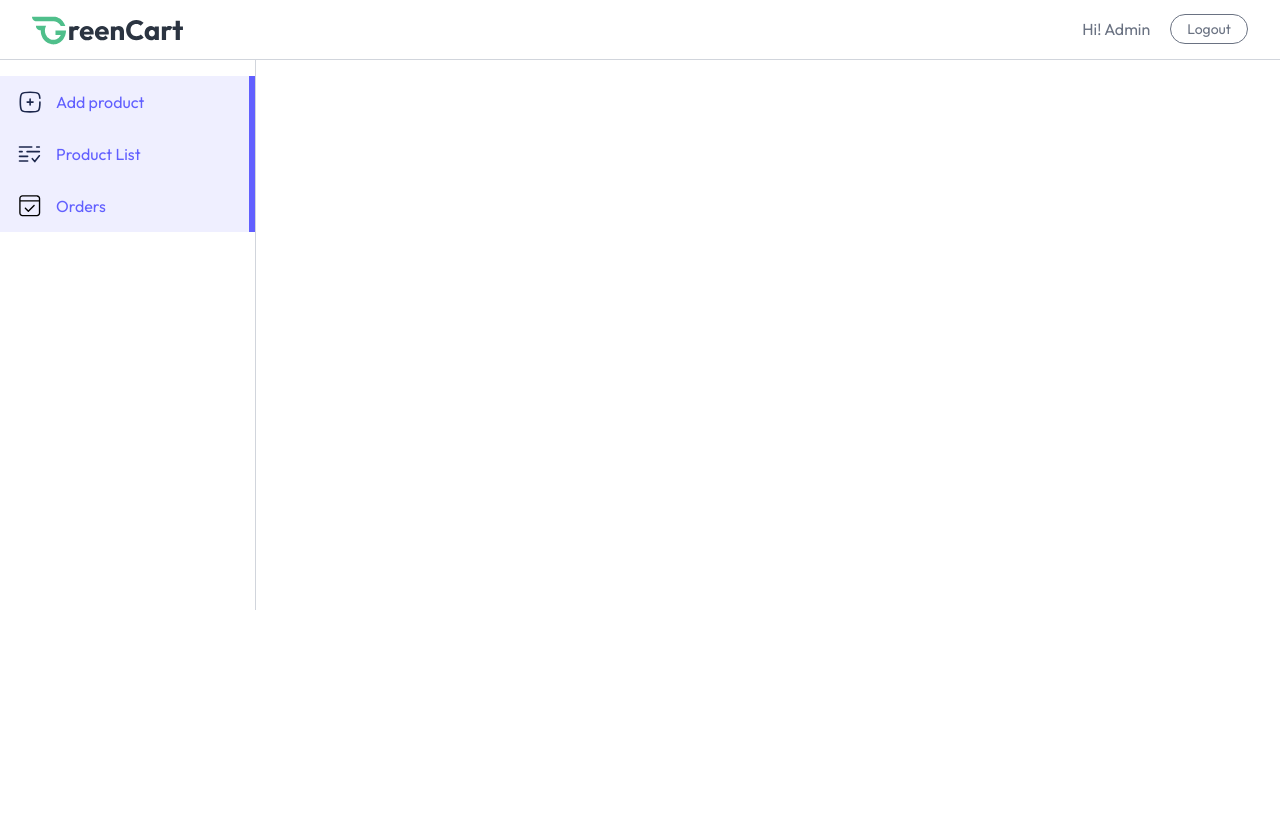
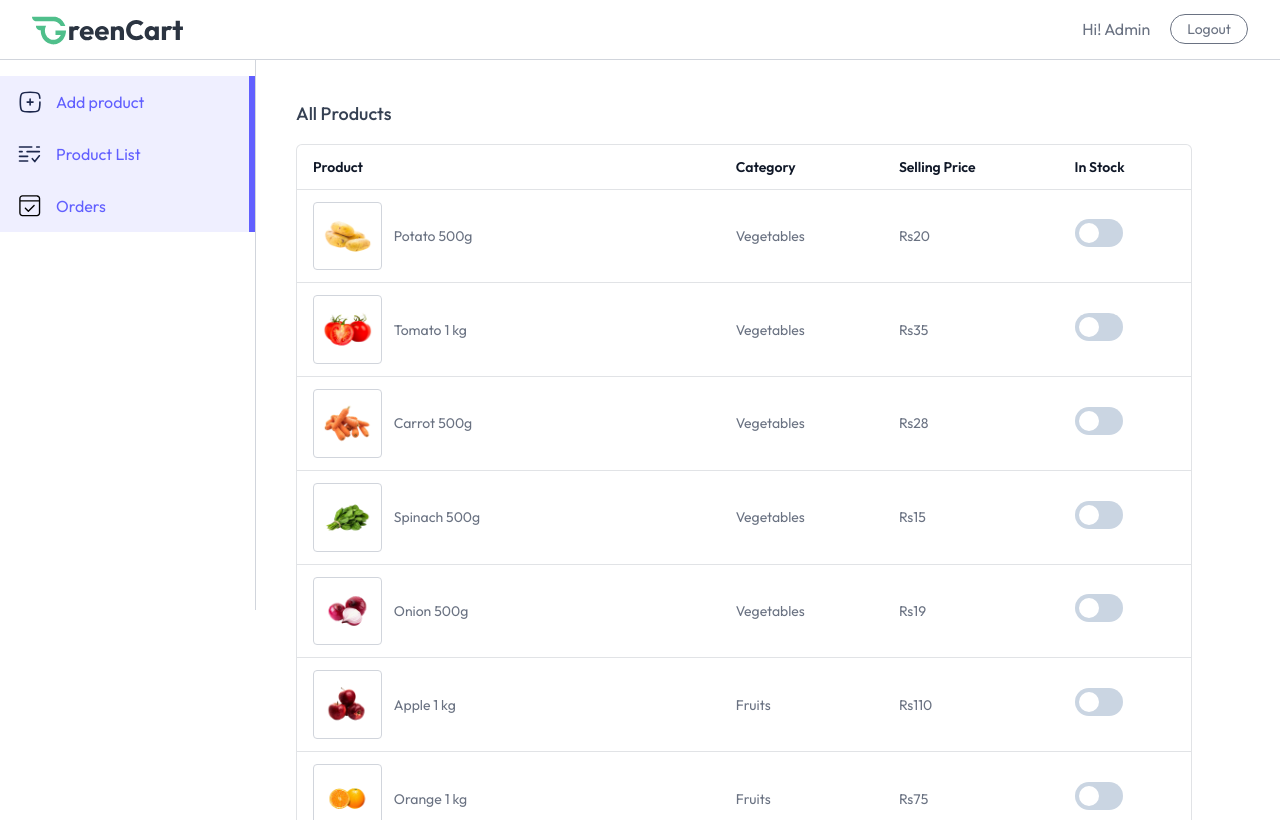
Before and after one commit to pankajgupta96/Greencart, a React (Vite) app in the folder frontend/: page /seller/product-list in a window 1280 px wide. Both pictures are taken after typing "name@example.com", "Sample123" into the empty fields and a click on the button "Login". Built offline with nearby package versions, Linux system fonts and the light colour scheme.

Commit message:
ProductList is completed

```diff
--- a/frontend/src/pages/Seller/ProductList.jsx
+++ b/frontend/src/pages/Seller/ProductList.jsx
@@ -1,11 +1,50 @@
 import React from 'react'
+import { useAppContext } from '../../context/AppContext';
 
 const ProductList = () => {
-  return (
-    <div>
 
-    </div>
-  )
-}
+  const {products,currency} = useAppContext();
+
+    return (
+        <div className="no-scrollbar flex-1 h-[95vh] overflow-y-scroll flex flex-col justify-between ">
+            <div className="w-full md:p-10 p-4">
+                <h2 className="pb-4 text-lg font-medium">All Products</h2>
+                <div className="flex flex-col items-center max-w-4xl w-full overflow-hidden rounded-md bg-white border border-gray-500/20">
+                    <table className="md:table-auto table-fixed w-full overflow-hidden">
+                        <thead className="text-gray-900 text-sm text-left">
+                            <tr>
+                                <th className="px-4 py-3 font-semibold truncate">Product</th>
+                                <th className="px-4 py-3 font-semibold truncate">Category</th>
+                                <th className="px-4 py-3 font-semibold truncate hidden md:block">Selling Price</th>
+                                <th className="px-4 py-3 font-semibold truncate">In Stock</th>
+                            </tr>
+                        </thead>
+                        <tbody className="text-sm text-gray-500">
+                            {products.map((product) => (
+                                <tr key={product._id} className="border-t border-gray-500/20">
+                                    <td className="md:px-4 pl-2 md:pl-4 py-3 flex items-center space-x-3 truncate">
+                                        <div className="border border-gray-300 rounded p-2">
+                                            <img src={product.image[0]} alt="Product" className="w-16" />
+                                        </div>
+                                        <span className="truncate max-sm:hidden w-full">{product.name}</span>
+                                    </td>
+                                    <td className="px-4 py-3">{product.category}</td>
+                                    <td className="px-4 py-3 max-sm:hidden">{currency}{product.offerPrice}</td>
+                                    <td className="px-4 py-3">
+                                        <label className="relative inline-flex items-center cursor-pointer text-gray-900 gap-3">
+                                            <input type="checkbox" className="sr-only peer" />
+                                            <div className="w-12 h-7 bg-slate-300 rounded-full peer peer-checked:bg-blue-600 transition-colors duration-200"></div>
+                                            <span className="dot absolute left-1 top-1 w-5 h-5 bg-white rounded-full transition-transform duration-200 ease-in-out peer-checked:translate-x-5"></span>
+                                        </label>
+                                    </td>
+                                </tr>
+                            ))}
+                        </tbody>
+                    </table>
+                </div>
+            </div>
+        </div>
+    );
+};
 
 export default ProductList
```
